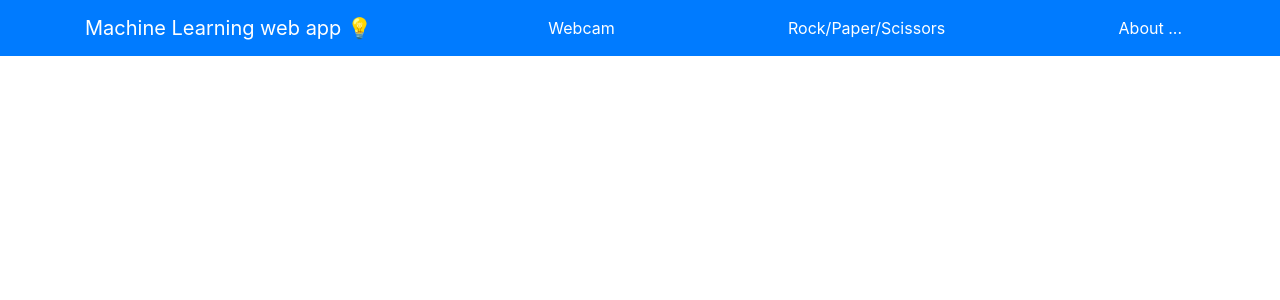
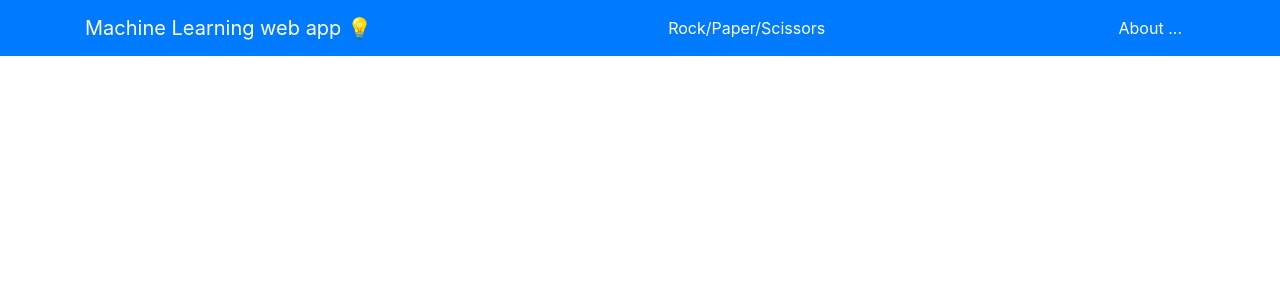
Before and after one commit to lmiguelgato/machine-learning-web-app, a React (Create React App) app in the folder static/: page / in a window 1280 px wide. Shown: the top 300 px of the page. Built offline with nearby package versions, Linux system fonts and the light colour scheme.

Commit message:
Temporary remove of Camera menu item

```diff
--- a/static/src/App.js
+++ b/static/src/App.js
@@ -3,7 +3,7 @@ import { Switch, Route, BrowserRouter } from 'react-router-dom'
 
 // Pages
 import Home from './pages/home'
-import WebCam from './pages/webcam'
+/* import WebCam from './pages/webcam' */
 import RockPaperScissors from './pages/rock-paper-scissors'
 
 // Components
@@ -29,10 +29,10 @@ function App () {
             <Home/>
           </Route>
 
-          <Route path="/webcam">
+          {/* <Route path="/webcam">
             <WebCam endpoint={CAPTURE_ROUTE} />
             <Websocket endpoint={ENDPOINT}/>
-          </Route>
+          </Route> */}
 
           <Route path="/rock-paper-scissors">
             <RockPaperScissors
--- a/static/src/components/MenuBar/MenuItems/index.js
+++ b/static/src/components/MenuBar/MenuItems/index.js
@@ -5,7 +5,7 @@ import ChangeRoute from './change-route'
 const MenuItems = () => {
   return (
     <>
-      <ChangeRoute label='Webcam' link="/webcam"/>
+      {/* <ChangeRoute label='Webcam' link="/webcam"/> */}
       <ChangeRoute label='Rock/Paper/Scissors' link="/rock-paper-scissors"/>
       <About />
     </>
```
